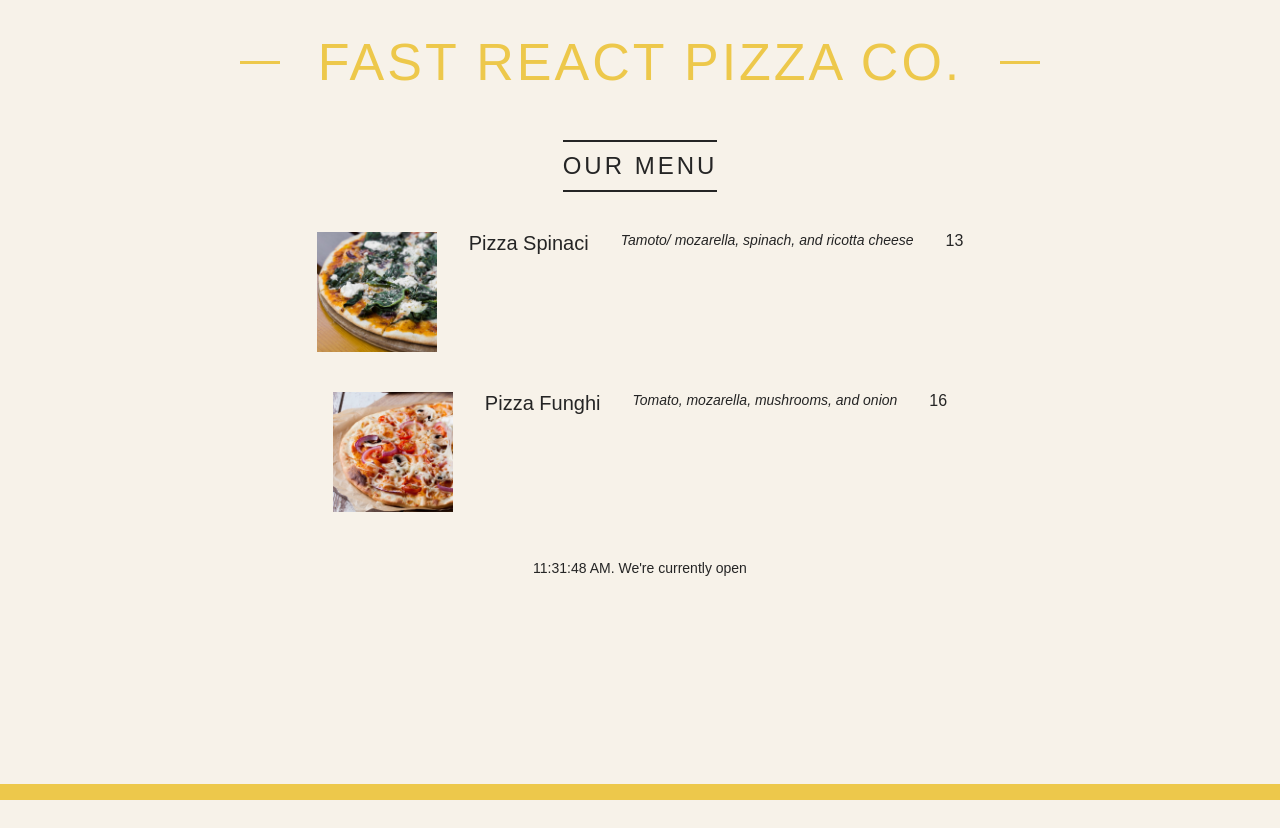
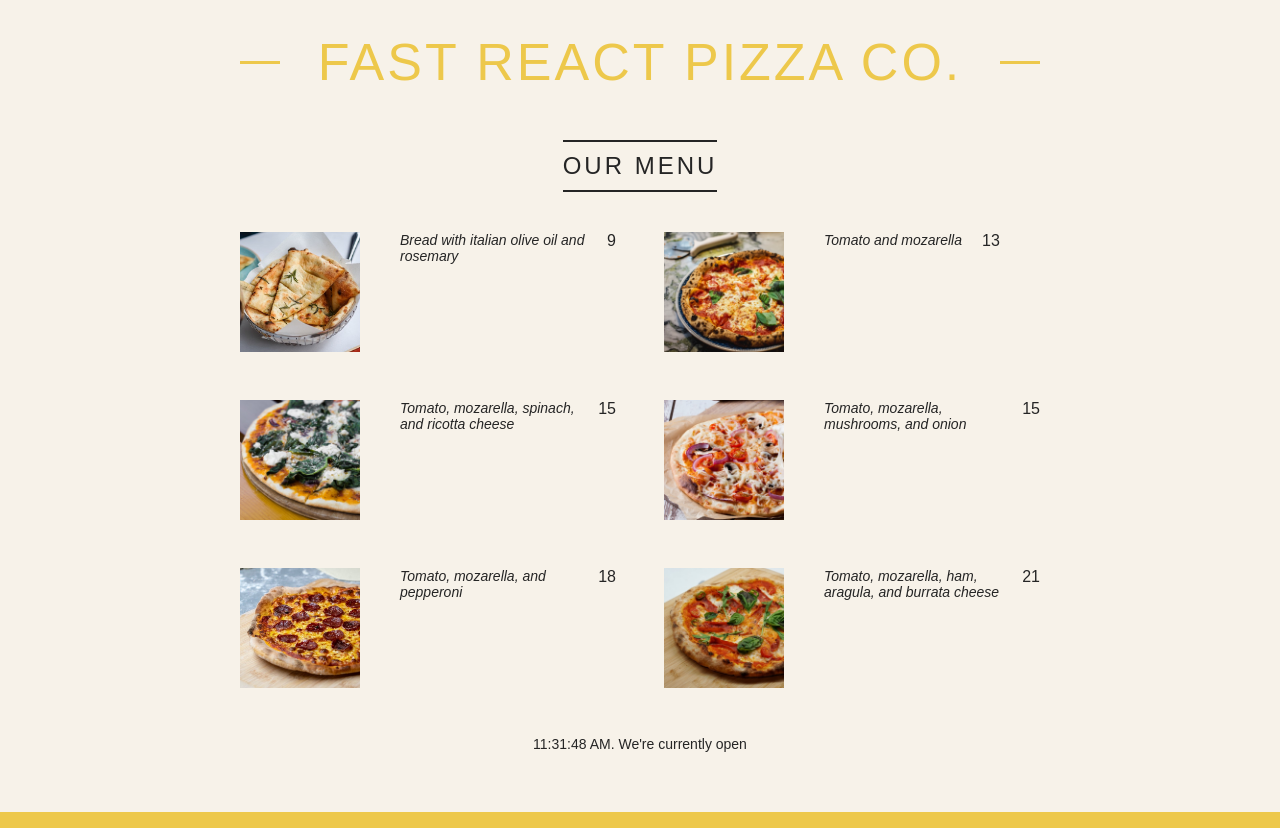
Before and after one commit to Usmandevblends/Reactcourseudemy, a React (Create React App) app in the folder 03-pizza-menu/pizza-app/: page / in a window 1280 px wide. Before the commit the page ends 800 px from the top, so only its background shows below. Built offline with nearby package versions, Linux system fonts and the light colour scheme.

Commit message:
completed props

```diff
--- a/03-pizza-menu/pizza-app/src/App.js
+++ b/03-pizza-menu/pizza-app/src/App.js
@@ -55,7 +55,7 @@
     <>
       <div className="container">
         <Header />
-        < Menu />
+        <Menu pizzaData={pizzaData} />
         <Footer />
       </div>
     </>
--- a/03-pizza-menu/pizza-app/src/components/Menu.js
+++ b/03-pizza-menu/pizza-app/src/components/Menu.js
@@ -1,11 +1,16 @@
 import React from "react";
 import Pizza from "./Pizza";
 
-function Menu() {
+function Menu({ pizzaData }) {
   return (
     <main className="menu">
       <h2>Our Menu</h2>
-      <Pizza
+      <ul className="pizzas">
+        {pizzaData.map((pizza) => (
+          <Pizza pizzaObj={pizza} key={pizza.name} />
+        ))}
+      </ul>
+      {/* <Pizza
         name="Pizza Spinaci"
         ingredients="Tamoto/ mozarella, spinach, and ricotta cheese"
         photoName="Pizzas/spinaci.jpg"
@@ -16,7 +21,7 @@
         ingredients="Tomato, mozarella, mushrooms, and onion"
         photoName="pizzas/funghi.jpg"
         price={13}
-      />
+      /> */}
     </main>
   );
 }
--- a/03-pizza-menu/pizza-app/src/components/Pizza.js
+++ b/03-pizza-menu/pizza-app/src/components/Pizza.js
@@ -1,13 +1,14 @@
 import React from "react";
 
 function Pizza(props) {
+  console.log(props)
   return (
-    <div className="pizza">
-      <img src={props.photoName} alt={props.name} />
+    <li className="pizza">
+      <img src={props.pizzaObj.photoName} alt={props.pizzaObj.name} />
       <h3>{props.name}</h3>
-      <p>{props.ingredients}</p>
-      <span>{props.price + 3}</span>
-    </div>
+      <p>{props.pizzaObj.ingredients}</p>
+      <span>{props.pizzaObj.price + 3}</span>
+    </li>
   );
 }
 
--- a/03-pizza-menu/pizza-app/src/components/style.css
+++ b/03-pizza-menu/pizza-app/src/components/style.css
@@ -90,32 +90,6 @@
   right: 0;
 }
 
-/* media qurie */
-/* Media query for mobile screens */
-@media only screen and (max-width: 320px) {
-    .header h1 {
-      /* Use an accessible color instead */
-      text-transform: uppercase;
-      text-align: center;
-      font-size: 3.2rem !important; /* avoid using !important */
-      font-weight: 300;
-      letter-spacing: 3px;
-      position: relative;
-      width: 100%;
-      display: block;
-    }
-
-    .header h1::before,
-    .header h1::after {
-      display: block;
-      content: "";
-      height: 3px;
-      width: 4rem;
-      position: absolute;
-      top: calc(50% - 1px);
-    }
-  }
-
 /* *************** */
 
 .menu {
@@ -152,7 +126,7 @@
 
 .pizza {
   display: flex;
-  gap: 3.2rem;
+  gap: 2rem;
 }
 
 .pizza img {
```
